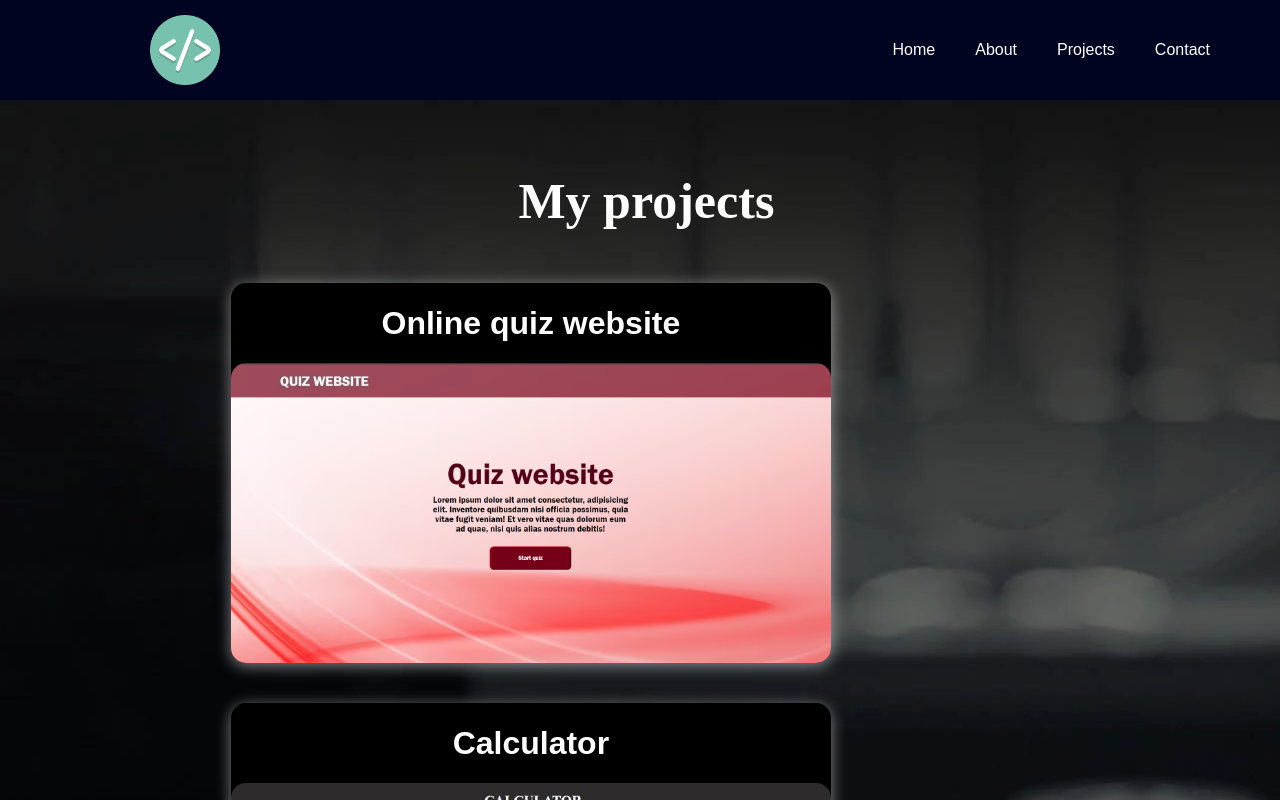
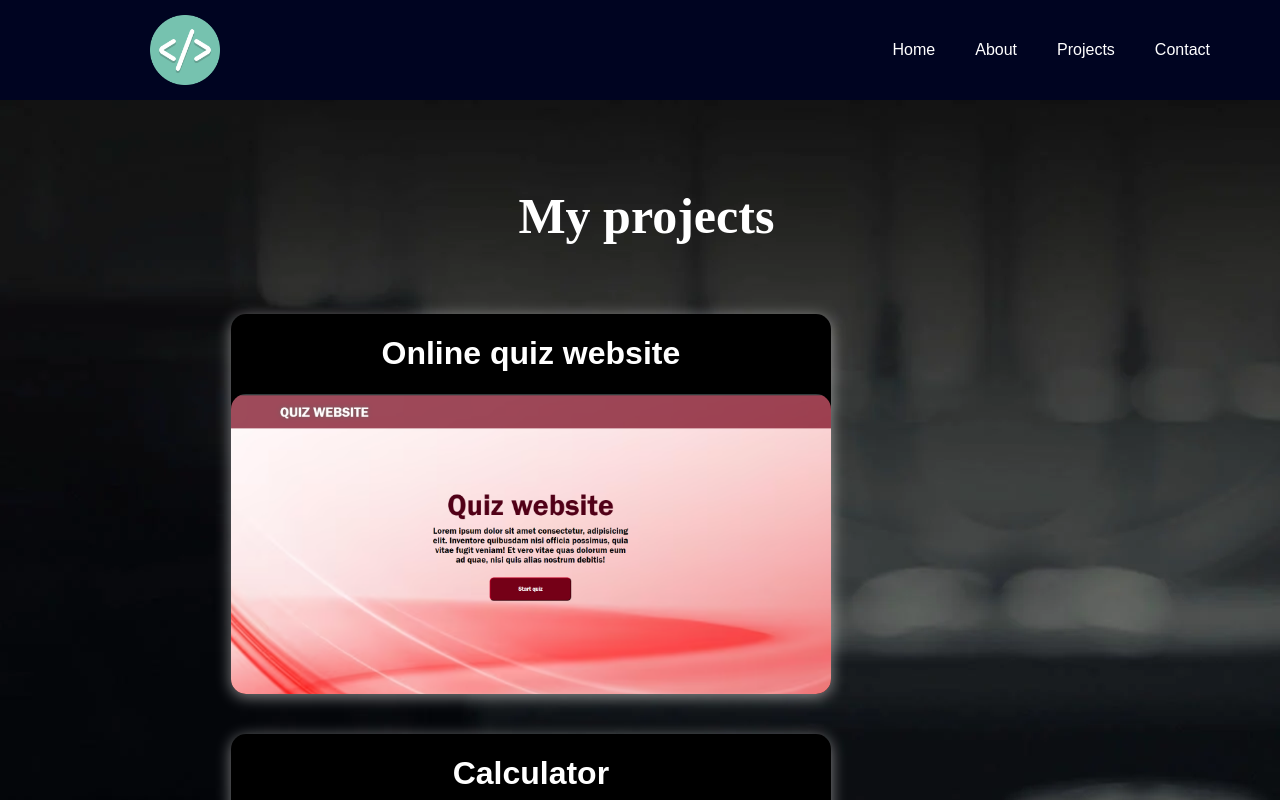
Before and after one commit to Mahy-31/Portfolio_react_app, a React (Create React App) app: page /Projects in a window 1280 px wide. Shown: the top 800 px of the page. Built offline with nearby package versions, Linux system fonts and the light colour scheme.

Commit message:
uploaded files

```diff
--- a/src/styles/Project.css
+++ b/src/styles/Project.css
@@ -61,6 +61,9 @@
     .projectsList {
       grid-template-columns: 1fr;
     }
+    .projects .header {
+      margin: 4%;
+    }
     .projItem {
       width: 600px;
       height: 380px;
@@ -77,6 +80,8 @@
     }
     .ProjectsList {
       grid-template-columns: 1fr;
+      justify-content: center;
+      align-items: center;
     }
     .projItem {
       width: 400px;
```
